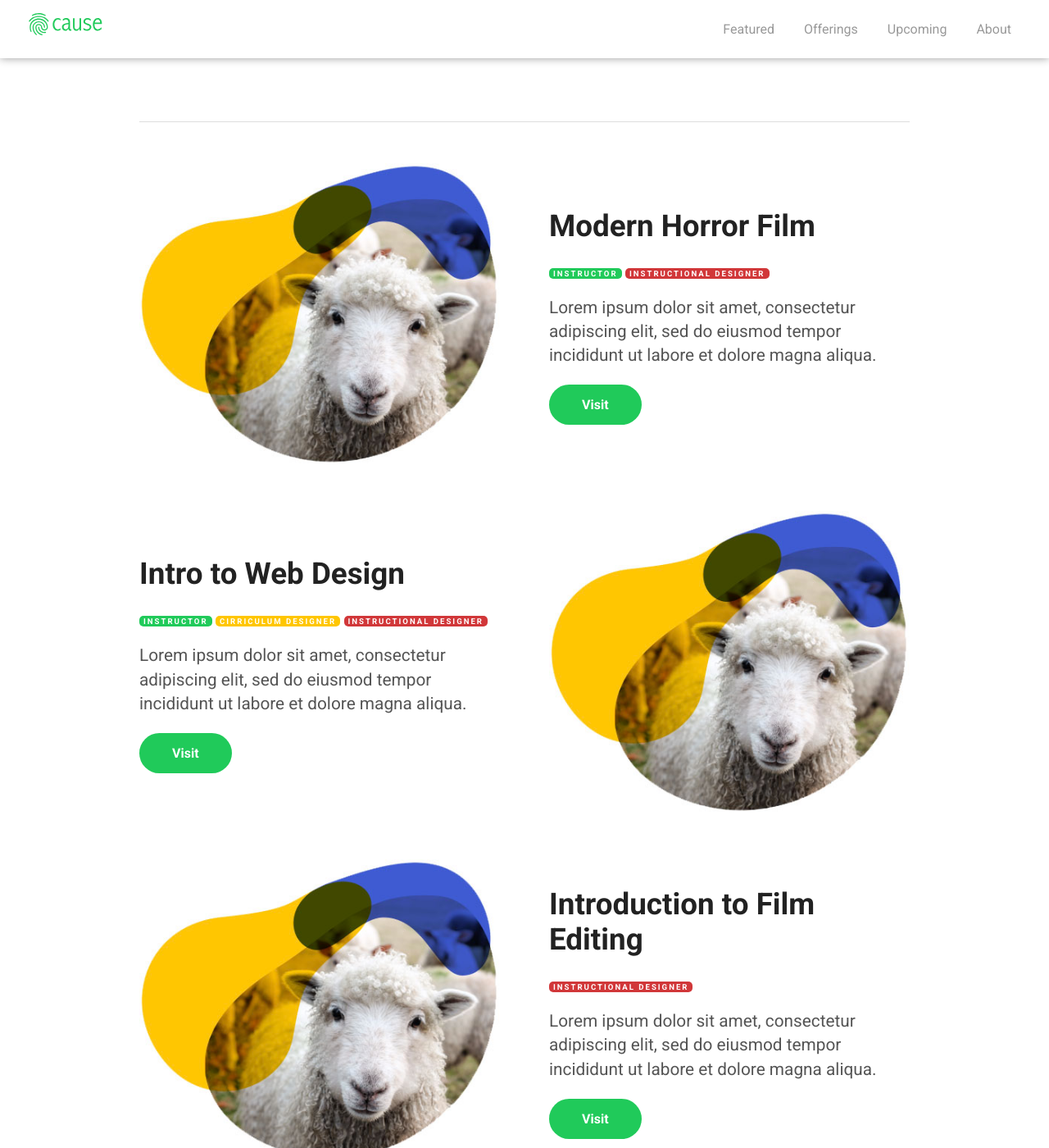
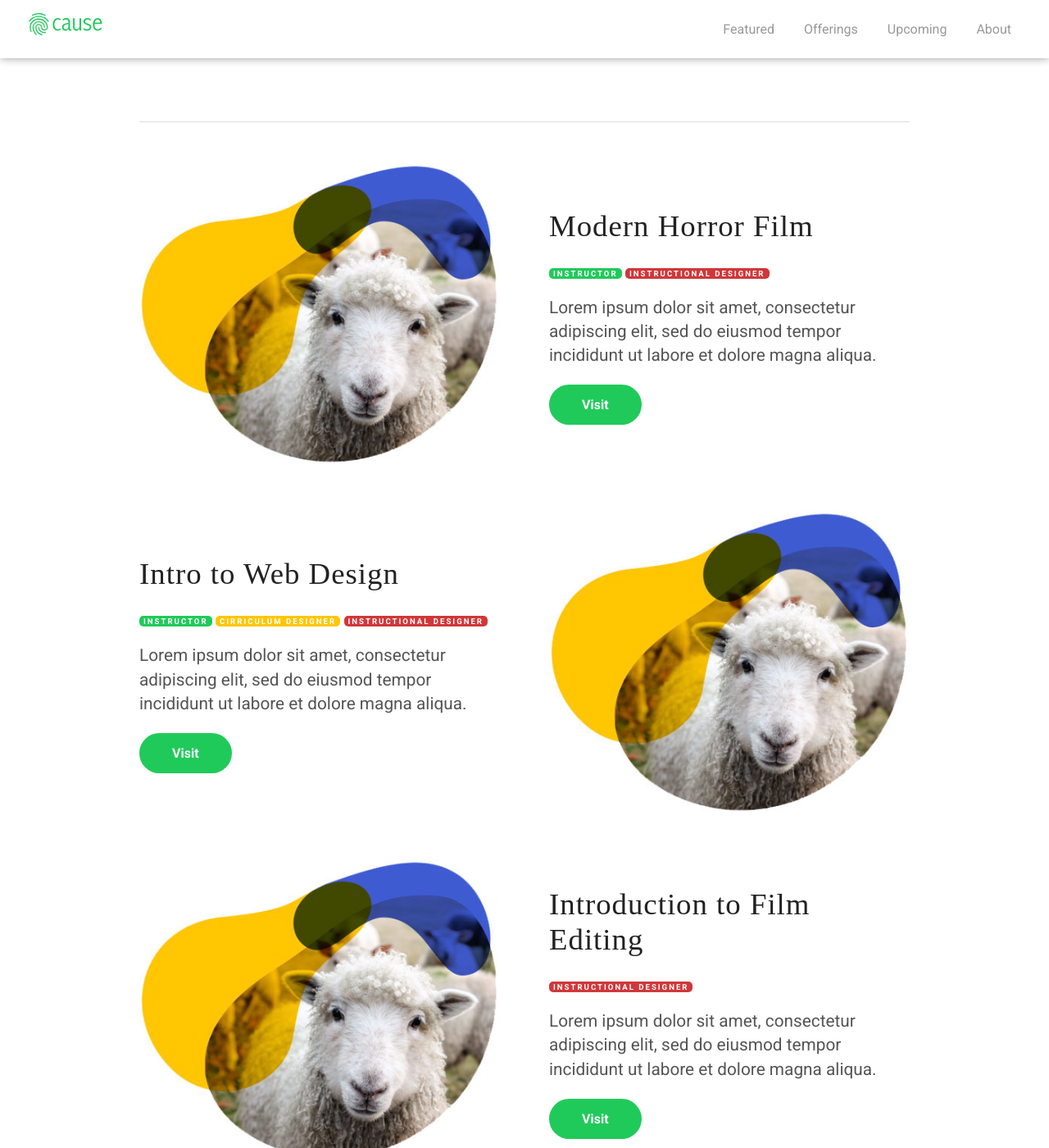
Before and after one commit to JustineEvansUM/course-site, a Jekyll site: the page built from index.html, in a window 1280 px wide and 1400 px high, scrolled down 545 px. Shown: the whole window at 82% size. Built offline with Jekyll 4.4.1, drawn with Linux system fonts in a browser that asks for light colours; nearby versions of some CDN libraries; some web fonts are replaced.

Commit message:
fixed fonts

```diff
--- a/_sass/layout.scss
+++ b/_sass/layout.scss
@@ -478,6 +478,10 @@ footer {
 
 	h2 {
 		text-align: left;
+		font-family: 'BebasNeueRegular';
+		font-weight: normal;
+		font-style: normal;
+		letter-spacing: 1px;
 	}
 }
 
```
